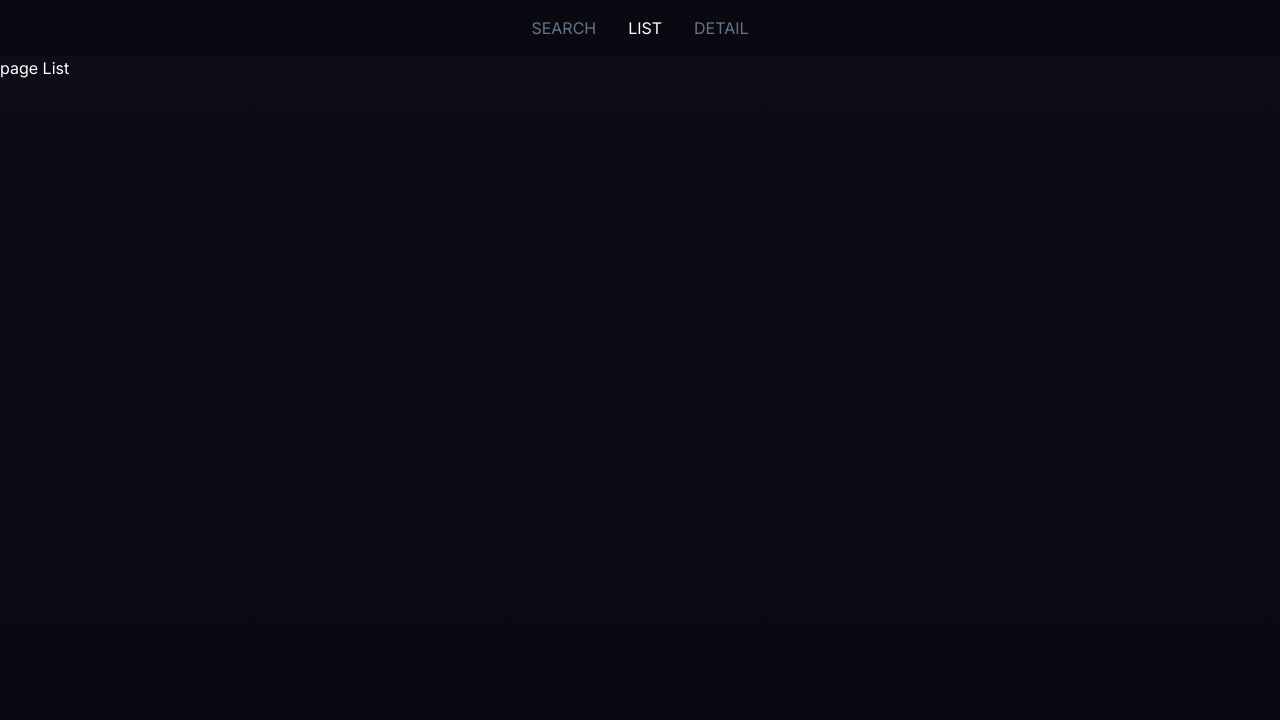
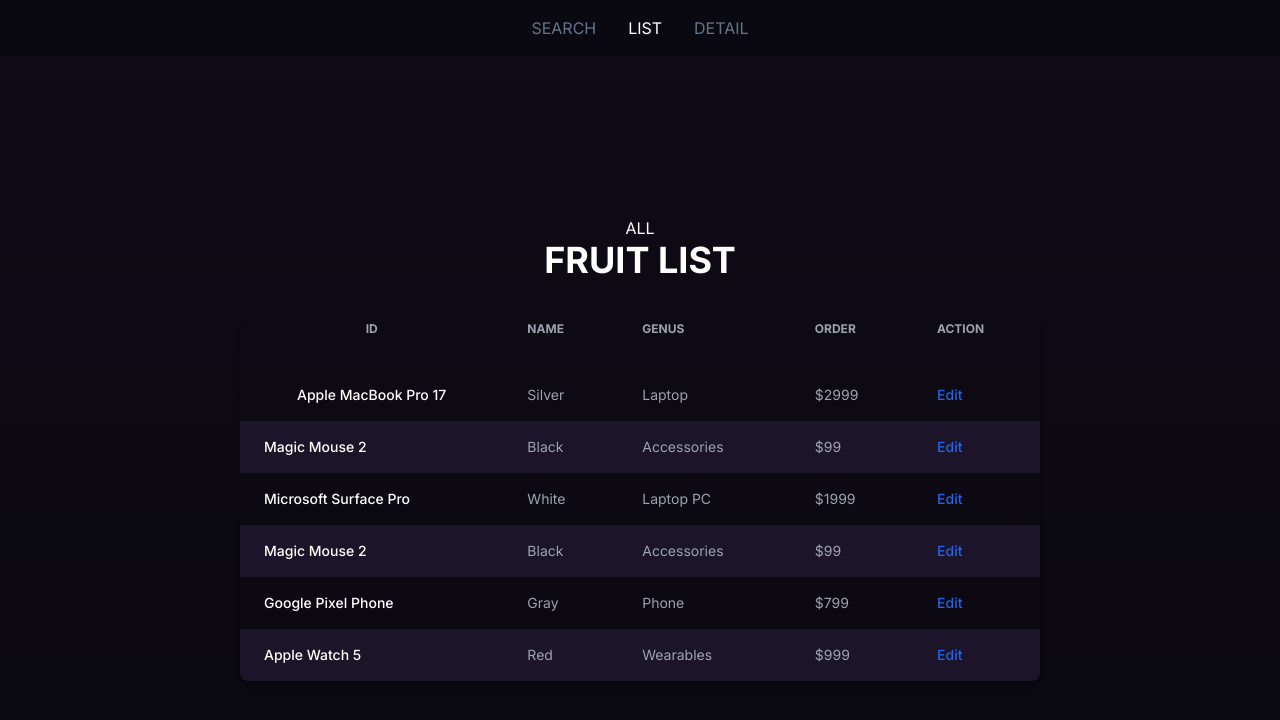
Before and after one commit to PeterZajac/zadanie, a Next.js app: page /list in a window 1280 px wide. Shown: the top 720 px of the page. Built offline with nearby package versions, Linux system fonts and the light colour scheme.

Commit message:
Add font-family to global CSS and update ListPage and SearchBar components

```diff
--- a/src/app/globals.css
+++ b/src/app/globals.css
@@ -6,4 +6,6 @@
   background: linear-gradient(to bottom, #0f0b17, #0a0810);
   height: 100vh;
   color: white;
+font-family: 'Roboto', sans-serif;
+
 }
--- a/src/app/list/page.tsx
+++ b/src/app/list/page.tsx
@@ -1,7 +1,14 @@
+import ListTable from "@/components/ListTable";
 import React from "react";
 
 const ListPage = () => {
-  return <div>page List</div>;
+  return (
+    <div className="flex flex-col justify-center items-center mt-40 ">
+      <h1>ALL</h1>
+      <h1 className="text-4xl font-bold ">FRUIT LIST</h1>
+      <ListTable />
+    </div>
+  );
 };
 
 export default ListPage;
--- /dev/null
+++ b/src/components/ListTable.tsx
@@ -0,0 +1,15 @@
+import React from "react";
+import TableHead from "./table/TableHead";
+import TableBody from "./table/TableBody";
+import TableWrap from "./table/TableWrap";
+
+const ListTable = () => {
+  return (
+    <TableWrap>
+      <TableHead />
+      <TableBody />
+    </TableWrap>
+  );
+};
+
+export default ListTable;
--- a/src/components/SearchBar.tsx
+++ b/src/components/SearchBar.tsx
@@ -42,7 +42,7 @@
     <div className="flex flex-col">
       <div className="flex">
         <input
-          type="search"
+          type="text"
           className={finalClassName}
           placeholder="Search"
           value={searchTerm}
--- /dev/null
+++ b/src/components/table/TableBody.tsx
@@ -0,0 +1,125 @@
+import React from "react";
+
+const TableBody = () => {
+  return (
+    <tbody>
+      <tr className="bg-transparent">
+        <th
+          scope="row"
+          className="px-6 py-4 font-medium whitespace-nowrap text-white text-center"
+        >
+          Apple MacBook Pro 17
+        </th>
+        <td className="px-6 py-4">Silver</td>
+        <td className="px-6 py-4">Laptop</td>
+        <td className="px-6 py-4">$2999</td>
+        <td className="px-6 py-4">
+          <a
+            href="#"
+            className="font-medium text-blue-600 dark:text-blue-500 hover:underline"
+          >
+            Edit
+          </a>
+        </td>
+      </tr>
+      <tr className="bg-[#1c1529]">
+        <th
+          scope="row"
+          className="px-6 py-4 font-medium whitespace-nowrap text-white"
+        >
+          Magic Mouse 2
+        </th>
+        <td className="px-6 py-4">Black</td>
+        <td className="px-6 py-4">Accessories</td>
+        <td className="px-6 py-4">$99</td>
+        <td className="px-6 py-4">
+          <a
+            href="#"
+            className="font-medium text-blue-600 dark:text-blue-500 hover:underline"
+          >
+            Edit
+          </a>
+        </td>
+      </tr>
+      <tr className="bg-transparent">
+        <th
+          scope="row"
+          className="px-6 py-4 font-medium whitespace-nowrap text-white"
+        >
+          Microsoft Surface Pro
+        </th>
+        <td className="px-6 py-4">White</td>
+        <td className="px-6 py-4">Laptop PC</td>
+        <td className="px-6 py-4">$1999</td>
+        <td className="px-6 py-4">
+          <a
+            href="#"
+            className="font-medium text-blue-600 dark:text-blue-500 hover:underline"
+          >
+            Edit
+          </a>
+        </td>
+      </tr>
+      <tr className="bg-[#1c1529]">
+        <th
+          scope="row"
+          className="px-6 py-4 font-medium whitespace-nowrap text-white"
+        >
+          Magic Mouse 2
+        </th>
+        <td className="px-6 py-4">Black</td>
+        <td className="px-6 py-4">Accessories</td>
+        <td className="px-6 py-4">$99</td>
+        <td className="px-6 py-4">
+          <a
+            href="#"
+            className="font-medium text-blue-600 dark:text-blue-500 hover:underline"
+          >
+            Edit
+          </a>
+        </td>
+      </tr>
+      <tr className="bg-transparent">
+        {" "}
+        <th
+          scope="row"
+          className="px-6 py-4 font-medium whitespace-nowrap text-white"
+        >
+          Google Pixel Phone
+        </th>
+        <td className="px-6 py-4">Gray</td>
+        <td className="px-6 py-4">Phone</td>
+        <td className="px-6 py-4">$799</td>
+        <td className="px-6 py-4">
+          <a
+            href="#"
+            className="font-medium text-blue-600 dark:text-blue-500 hover:underline"
+          >
+            Edit
+          </a>
+        </td>
+      </tr>
+      <tr className="bg-[#1c1529]">
+        <th
+          scope="row"
+          className="px-6 py-4 font-medium whitespace-nowrap text-white"
+        >
+          Apple Watch 5
+        </th>
+        <td className="px-6 py-4">Red</td>
+        <td className="px-6 py-4">Wearables</td>
+        <td className="px-6 py-4">$999</td>
+        <td className="px-6 py-4">
+          <a
+            href="#"
+            className="font-medium text-blue-600 dark:text-blue-500 hover:underline"
+          >
+            Edit
+          </a>
+        </td>
+      </tr>
+    </tbody>
+  );
+};
+
+export default TableBody;
--- /dev/null
+++ b/src/components/table/TableHead.tsx
@@ -0,0 +1,27 @@
+import React from "react";
+
+const TableHead = () => {
+  return (
+    <thead className="text-xs uppercase bg-transparent text-gray-400">
+      <tr>
+        <th scope="col" className="px-6 pb-8 text-center">
+          ID
+        </th>
+        <th scope="col" className="px-6 pb-8">
+          NAME
+        </th>
+        <th scope="col" className="px-6 pb-8">
+          GENUS
+        </th>
+        <th scope="col" className="px-6 pb-8">
+          ORDER
+        </th>
+        <th scope="col" className="px-6 pb-8">
+          ACTION
+        </th>
+      </tr>
+    </thead>
+  );
+};
+
+export default TableHead;
--- /dev/null
+++ b/src/components/table/TableWrap.tsx
@@ -0,0 +1,17 @@
+import React from "react";
+
+type TableWrapProps = {
+  children: React.ReactNode;
+};
+
+const TableWrap: React.FC<TableWrapProps> = ({ children }) => {
+  return (
+    <div className="overflow-x-auto shadow-md sm:rounded-lg w-[800px] mt-10">
+      <table className="w-full text-sm text-left text-gray-400">
+        {children}
+      </table>
+    </div>
+  );
+};
+
+export default TableWrap;
```
